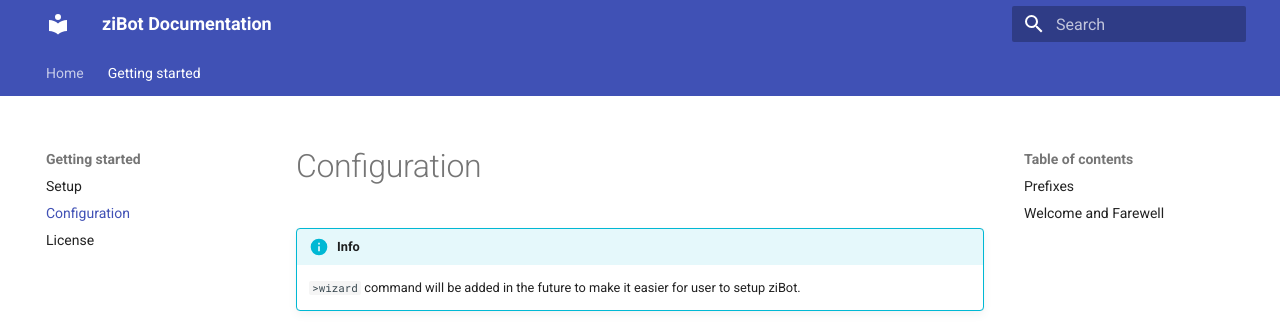
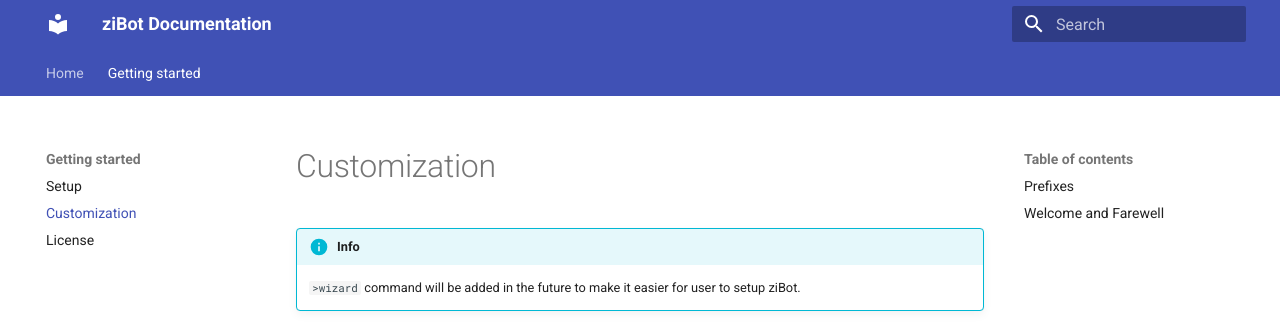
Before and after one commit to ZiRO-Bot/ZiRO-Bot.github.io, an MkDocs documentation site: the page built from docs/customization.md, in a window 1280 px wide and 900 px high. Shown: the top 335 px of the window. Built offline with MkDocs 1.6.1 and Material for MkDocs 9.7.7, drawn with Linux system fonts in a browser that asks for light colours.

Commit message:
+ Rename configuration to customization

```diff
--- a/docs/configuration.md
+++ b/docs/customization.md
@@ -1,4 +1,4 @@
-# Configuration
+# Customization
 
 !!! info
     `>wizard` command will be added in the future to make it easier for user to setup ziBot.
--- a/mkdocs.yml
+++ b/mkdocs.yml
@@ -16,5 +16,5 @@
     - ziBot: index.md
   - Getting started:
     - Setup: getting-started.md
-    - Configuration: configuration.md
+    - Customization: customization.md
     - License: license.md
```
